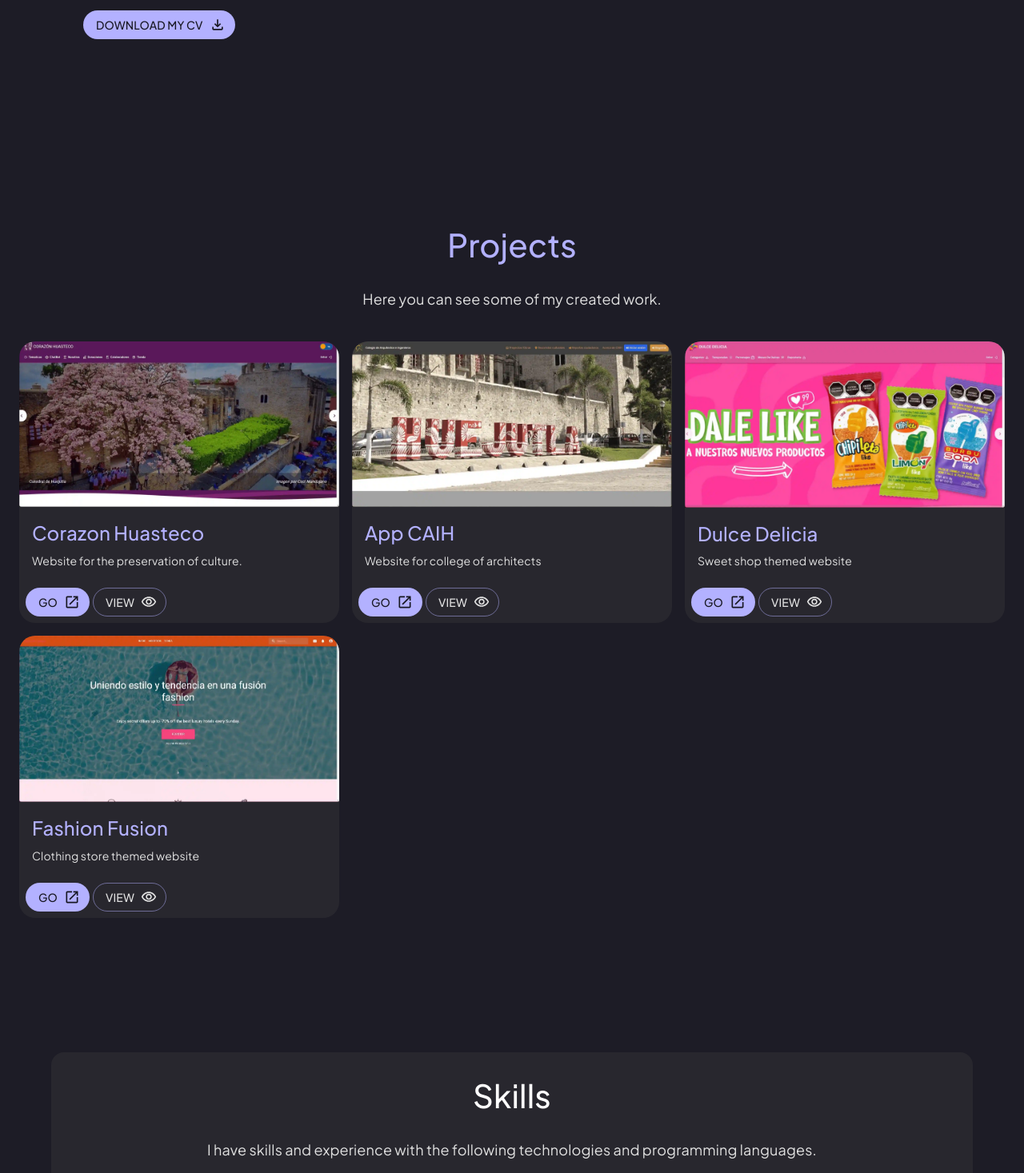
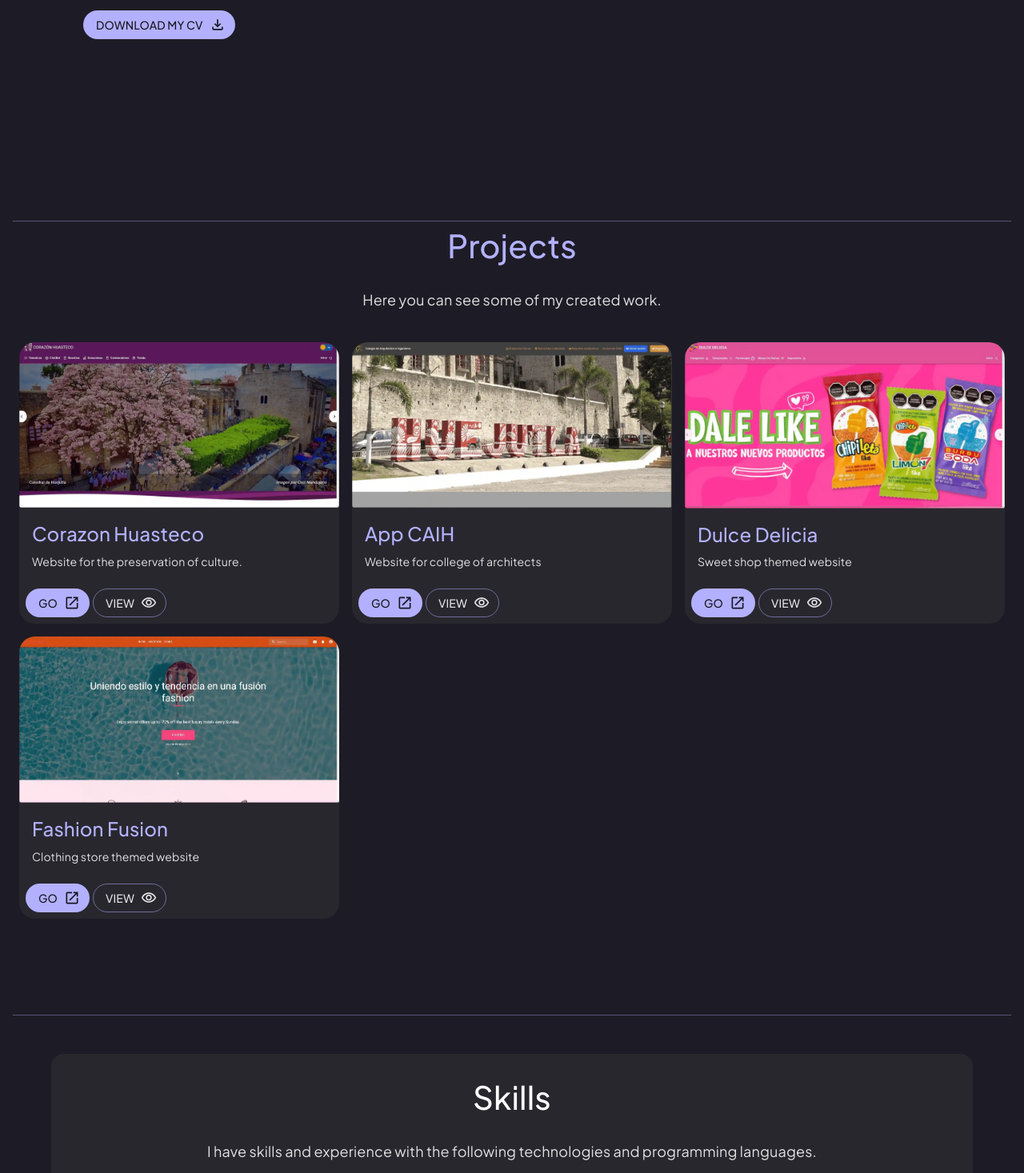
Before and after one commit to Elder-Meyer/personal-portfolio, a React (Vite) app: page /home in a window 1280 px wide. Shown: the part 524-1991 px from the top of the page at 80% size. Built offline with nearby package versions, Linux system fonts and the light colour scheme.

Commit message:
3.2.103 Add Divider between Presentation Projects Skills

```diff
--- a/src/views/home/Home.jsx
+++ b/src/views/home/Home.jsx
@@ -4,12 +4,15 @@ const Skills = lazy(() => import('./Skills/Skills').then((module) => ({ default:
 const Projects = lazy(() => import('../projects/Projects').then((module) => ({ default:module.Projects })))
 // MATERIAL UI - LOCAL
 import { Box } from '../../components/material-ui/Box'
+import { Divider } from '../../components/material-ui/Divider'
 
 export const Home = () => {
   return (
     <Box>
       <Presentation/>
+      <Divider variant="middle" />
       <Projects/>
+      <Divider variant="middle" />
       <Skills/>
     </Box>
   )
```
